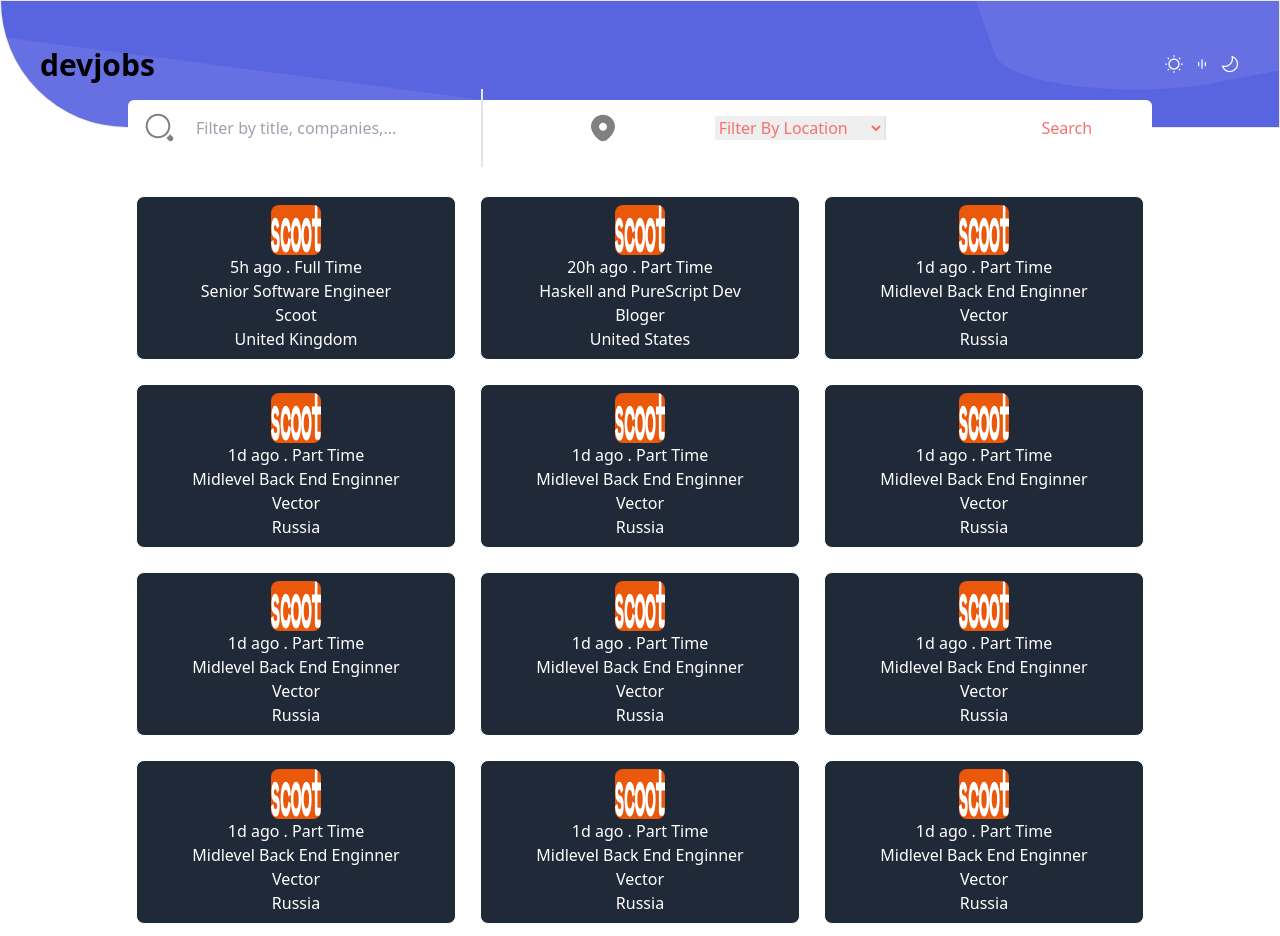
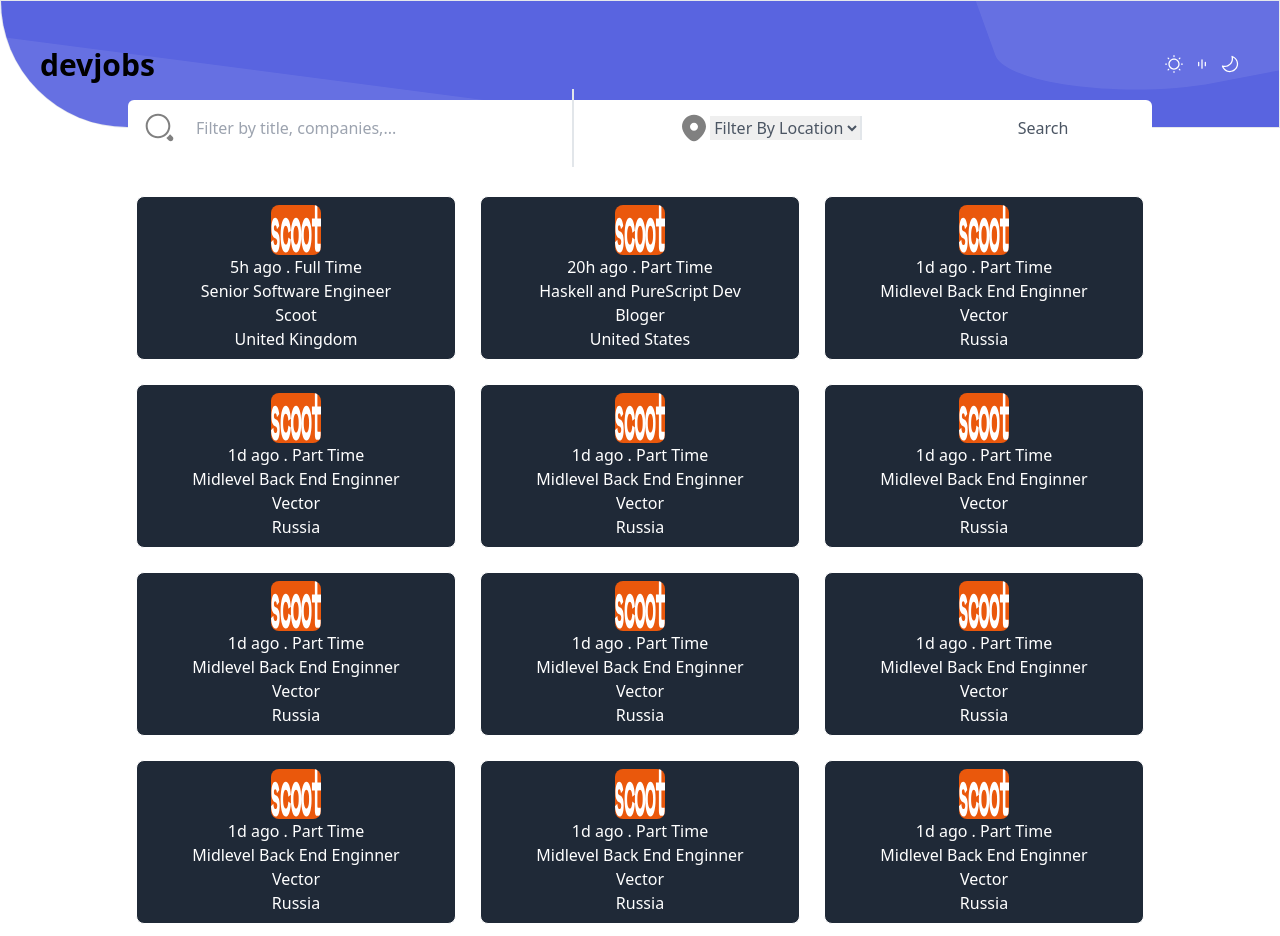
Before and after one commit to Code-Coterie-Team/dev-jobs, a React (Vite) app: page / in a window 1280 px wide. Built offline with nearby package versions, Linux system fonts and the light colour scheme.

Commit message:
check code

```diff
--- a/src/components/Search.jsx
+++ b/src/components/Search.jsx
@@ -1,31 +1,38 @@
 import React from "react";
 import search from "../assets/images/searchN.svg"; // اصلاح نام فایل و پسوند
 import location from "../assets/images/location.svg";
+
 const Search = () => {
   return (
     <div className="flex justify-center -translate-y-1/2 flex-row">
-      <div className="bg-white text-red-400 flex justify-center items-center gap-24 flex-row w-[80%] mx-[10%] h-14 rounded-md border-none">
+      <div className="bg-white text-gray-600 flex justify-center items-center gap-24 flex-row w-[80%] mx-[10%] h-14 rounded-md border-none">
         <div className="flex justify-between items-center basis-1/2 m-2 p-2 border-r-2 border-[#E2E6EA]">
           <img
             src={search}
             alt="Menu"
-            className="h-8 w-9 filter hue-rotate-190"
+            className="h-8 w-9 filter hue-rotate-190" // تغییر رنگ به آبی
           />{" "}
-          {/* تغییر رنگ به آبی */}
           <input
             type="text"
             placeholder="Filter by title, companies,..."
-            className="w-full h-[100%] rounded-md m-5 border-none outline-none"
+            className="w-full h-[100%] rounded-md m-5 border-none outline-none text-gray-600" // تغییر رنگ متن در ورودی
           />
         </div>
 
-        <img src={location} alt="location" className="h-8 w-9" />
-        <select className="basis-1/4 border-r-2 border-[#E2E6EA]">
-          <option>Filter By Location</option>
-          <option>Some option</option>
-        </select>
+        <div className="flex justify-around items-center">
+          <img src={location} alt="location" className="h-8 w-9" />
+          <select className="basis-1/4 border-r-2 border-[#E2E6EA] text-gray-600"> {/* تغییر رنگ متن در انتخاب */}
+            <option>Filter By Location</option>
+            <option>Germany</option>
+            <option>Japan</option>
+            <option>Russia</option>
+            <option>Singapore</option>
+            <option>United Kingdom</option>
+            <option>United States</option>
+          </select>
+        </div>
 
-        <button className="basis-1/4">Search</button>
+        <button className="basis-1/4 text-gray-600 hover:text-gray-800">Search</button> {/* تغییر رنگ متن در دکمه */}
       </div>
     </div>
   );
```
